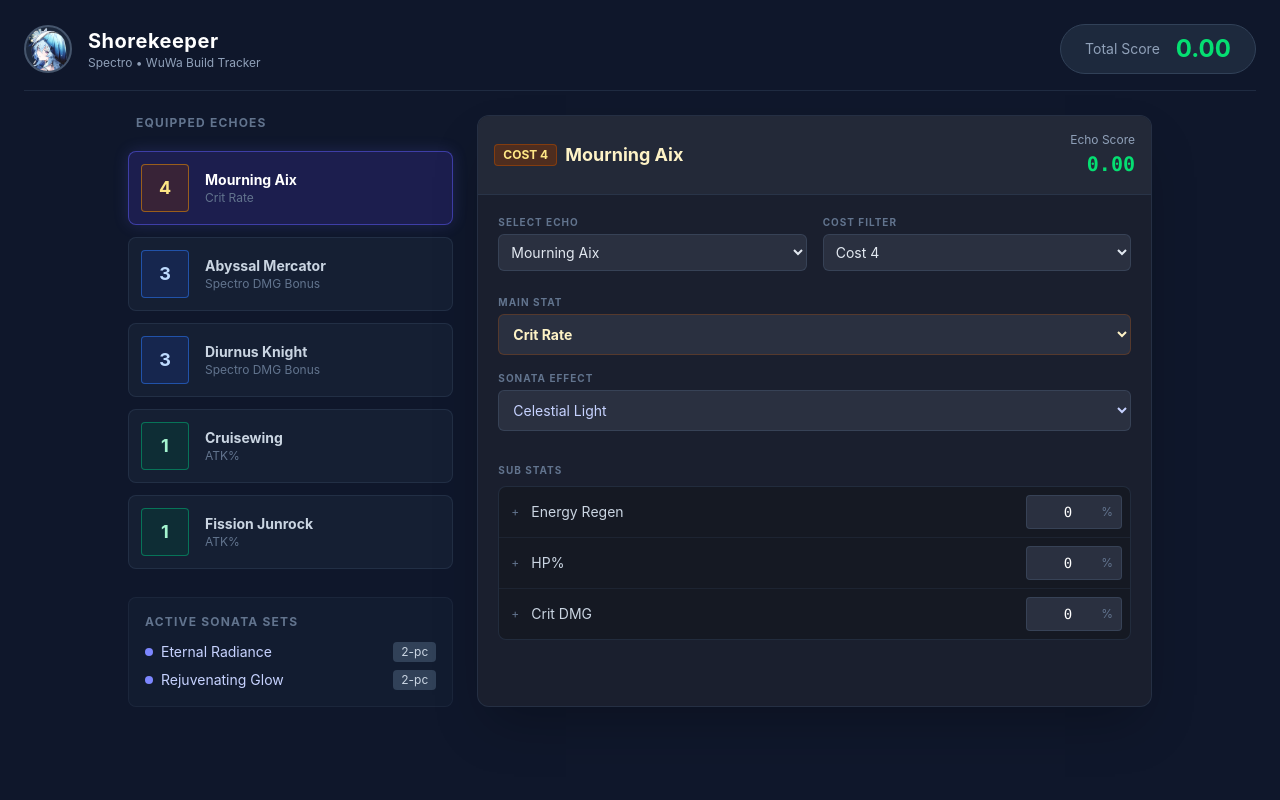
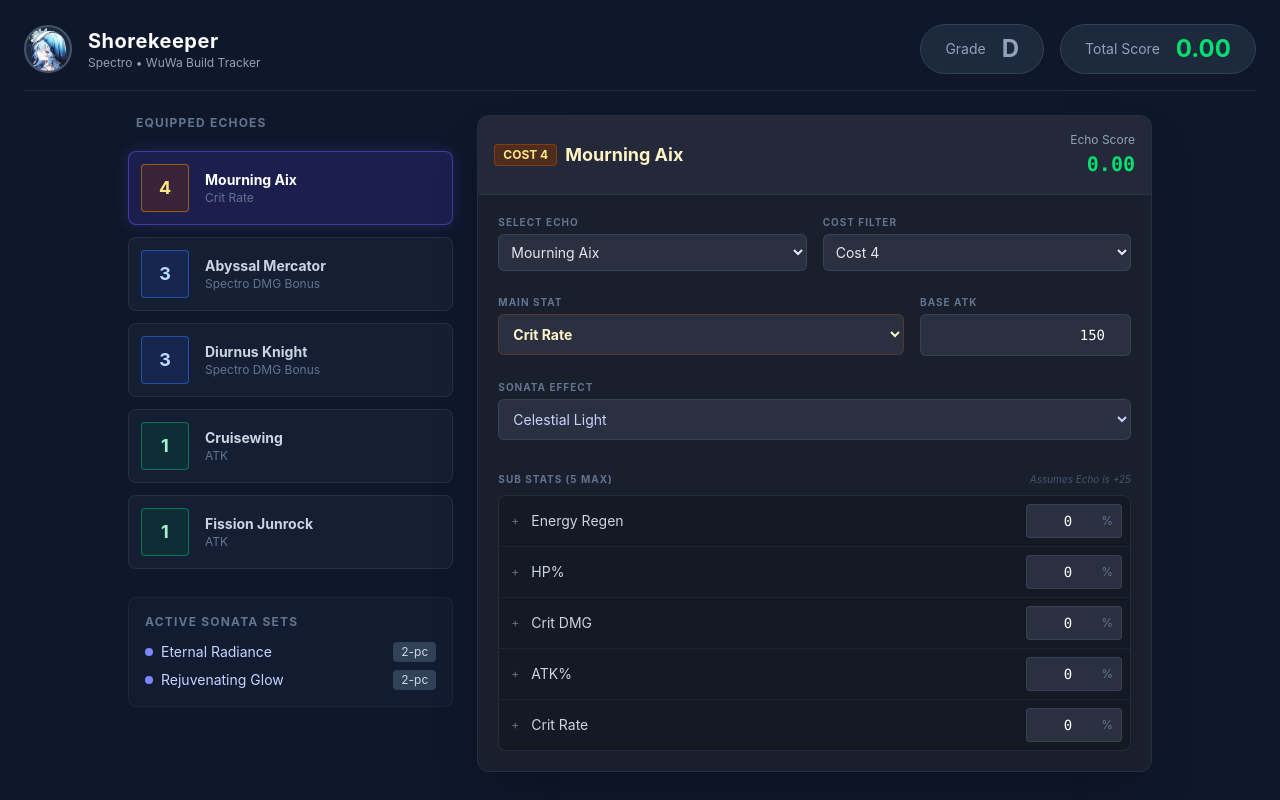
Before and after one commit to briansager/SolarisNexus, a React (Vite) app: page / in a window 1280 px wide. Built offline with nearby package versions, Linux system fonts and the light colour scheme.

Commit message:
Updating Echo Logic

```diff
--- a/src/App.tsx
+++ b/src/App.tsx
@@ -1,19 +1,27 @@
 import { useState } from 'react';
 import { charactersData } from './data';
-import { calculateBuildScore, getActiveSonataSets } from './scoring';
+import { calculateBuildScore, getActiveSonataSets, getScoreTier } from './scoring';
 import type { Echo } from './types';
 import shorekeeperIcon from './assets/shorekeeper-icon.png';
 import { sonataData } from './sonataData';
-import { echoDatabase } from './echoData'; // <-- Added this import
+import { echoDatabase } from './echoData';
 import EchoCard from './components/EchoCard';
 
-// Initial 5-Echo setup (4-3-3-1-1)
+// Initial 5-Echo setup with 5 sub-stats each
+const generateSubStats = () => [
+  { type: 'Energy Regen', value: 0 } as const,
+  { type: 'HP%', value: 0 } as const,
+  { type: 'Crit DMG', value: 0 } as const,
+  { type: 'ATK%', value: 0 } as const,
+  { type: 'Crit Rate', value: 0 } as const
+];
+
 const initialEchoes: Echo[] = [
-  { echoId: 'mourning-aix', cost: 4, setId: 'celestial-light', mainStat: 'Crit Rate', subStats: [{ type: 'Energy Regen', value: 0 }, { type: 'HP%', value: 0 }, { type: 'Crit DMG', value: 0 }] },
-  { echoId: 'abyssal-mercator', cost: 3, setId: 'eternal-radiance', mainStat: 'Spectro DMG Bonus', subStats: [{ type: 'Energy Regen', value: 0 }, { type: 'HP%', value: 0 }, { type: 'Crit DMG', value: 0 }] },
-  { echoId: 'diurnus-knight', cost: 3, setId: 'eternal-radiance', mainStat: 'Spectro DMG Bonus', subStats: [{ type: 'Energy Regen', value: 0 }, { type: 'HP%', value: 0 }, { type: 'Crit DMG', value: 0 }] },
-  { echoId: 'cruisewing', cost: 1, setId: 'rejuvenating-glow', mainStat: 'ATK%', subStats: [{ type: 'Energy Regen', value: 0 }, { type: 'HP%', value: 0 }, { type: 'Crit DMG', value: 0 }] },
-  { echoId: 'fission-junrock', cost: 1, setId: 'rejuvenating-glow', mainStat: 'ATK%', subStats: [{ type: 'Energy Regen', value: 0 }, { type: 'HP%', value: 0 }, { type: 'Crit DMG', value: 0 }] }
+  { echoId: 'mourning-aix', cost: 4, setId: 'celestial-light', mainStat: 'Crit Rate', flatAtk: 150, subStats: generateSubStats() },
+  { echoId: 'abyssal-mercator', cost: 3, setId: 'eternal-radiance', mainStat: 'Spectro DMG Bonus', flatAtk: 100, subStats: generateSubStats() },
+  { echoId: 'diurnus-knight', cost: 3, setId: 'eternal-radiance', mainStat: 'Spectro DMG Bonus', flatAtk: 100, subStats: generateSubStats() },
+  { echoId: 'cruisewing', cost: 1, setId: 'rejuvenating-glow', mainStat: 'ATK', subStats: generateSubStats() },
+  { echoId: 'fission-junrock', cost: 1, setId: 'rejuvenating-glow', mainStat: 'ATK', subStats: generateSubStats() }
 ];
 
 function App() {
@@ -23,6 +31,7 @@ function App() {
   const shorekeeper = charactersData[0];
   const totalScore = calculateBuildScore(echoes, shorekeeper.weights);
   const activeSets = getActiveSonataSets(echoes);
+  const tier = getScoreTier(totalScore);
 
   const handleEchoChange = (index: number, newEcho: Echo) => {
     const newEchoes = [...echoes];
@@ -33,7 +42,6 @@ function App() {
   return (
     <div className="min-h-screen bg-slate-900 text-slate-200 p-4 md:p-6 font-sans selection:bg-indigo-500/30">
 
-      {/* Top Header */}
       <header className="mb-6 flex flex-col md:flex-row justify-between items-center border-b border-slate-700/50 pb-4">
         <div className="flex items-center gap-4">
           <img src={shorekeeperIcon} alt="Shorekeeper" className="w-12 h-12 object-cover rounded-full border-2 border-slate-600 bg-slate-800" />
@@ -43,16 +51,20 @@ function App() {
           </div>
         </div>
 
-        <div className="mt-4 md:mt-0 bg-slate-800 px-6 py-2 rounded-full border border-slate-700 flex items-center gap-4">
-          <span className="text-sm text-slate-400">Total Score</span>
-          <span className="text-2xl font-bold text-green-400">{totalScore.toFixed(2)}</span>
+        <div className="mt-4 md:mt-0 flex gap-4">
+          <div className="bg-slate-800 px-6 py-2 rounded-full border border-slate-700 flex items-center gap-4">
+            <span className="text-sm text-slate-400">Grade</span>
+            <span className={`text-2xl font-bold ${tier.color}`}>{tier.label}</span>
+          </div>
+          <div className="bg-slate-800 px-6 py-2 rounded-full border border-slate-700 flex items-center gap-4">
+            <span className="text-sm text-slate-400">Total Score</span>
+            <span className="text-2xl font-bold text-green-400">{totalScore.toFixed(2)}</span>
+          </div>
         </div>
       </header>
 
-      {/* Main Layout Grid */}
       <main className="max-w-5xl mx-auto grid grid-cols-1 lg:grid-cols-12 gap-6">
 
-        {/* Left Sidebar - Echo Slots */}
         <div className="lg:col-span-4 flex flex-col gap-3">
           <h2 className="text-xs font-bold text-slate-500 uppercase tracking-widest mb-2 px-2">Equipped Echoes</h2>
 
@@ -64,10 +76,7 @@ function App() {
                 key={index}
                 onClick={() => setSelectedIndex(index)}
                 className={`flex items-center gap-4 p-3 rounded-lg border transition-all text-left
-                  ${isSelected
-                    ? 'bg-indigo-900/40 border-indigo-500/50 shadow-[0_0_15px_rgba(99,102,241,0.2)]'
-                    : 'bg-slate-800/50 border-slate-700/50 hover:bg-slate-800'
-                  }`}
+                  ${isSelected ? 'bg-indigo-900/40 border-indigo-500/50 shadow-[0_0_15px_rgba(99,102,241,0.2)]' : 'bg-slate-800/50 border-slate-700/50 hover:bg-slate-800'}`}
               >
                 <div className={`w-12 h-12 rounded flex items-center justify-center font-bold text-lg border
                   ${echo.cost === 4 ? 'bg-amber-900/30 border-amber-500/50 text-amber-200' :
@@ -77,16 +86,13 @@ function App() {
                   {echo.cost}
                 </div>
                 <div className="flex-1 overflow-hidden">
-                  <p className={`text-sm font-bold truncate ${isSelected ? 'text-white' : 'text-slate-300'}`}>
-                    {echoData?.name || 'Unknown Echo'}
-                  </p>
+                  <p className={`text-sm font-bold truncate ${isSelected ? 'text-white' : 'text-slate-300'}`}>{echoData?.name || 'Unknown Echo'}</p>
                   <p className="text-xs text-slate-500 truncate">{echo.mainStat}</p>
                 </div>
               </button>
             );
           })}
 
-          {/* Active Sets Panel */}
           <div className="mt-4 p-4 rounded-lg bg-slate-800/30 border border-slate-700/30">
             <h3 className="text-xs font-bold text-slate-500 uppercase tracking-widest mb-3">Active Sonata Sets</h3>
             <div className="flex flex-col gap-2">
@@ -100,20 +106,13 @@ function App() {
                   </div>
                 );
               })}
-              {activeSets.length === 0 && (
-                <span className="text-xs text-slate-500 italic">No active set bonuses</span>
-              )}
+              {activeSets.length === 0 && <span className="text-xs text-slate-500 italic">No active set bonuses</span>}
             </div>
           </div>
         </div>
 
-        {/* Right Detail Panel - EchoCard */}
         <div className="lg:col-span-8">
-          <EchoCard
-            echo={echoes[selectedIndex]}
-            index={selectedIndex}
-            onChange={handleEchoChange}
-          />
+          <EchoCard echo={echoes[selectedIndex]} index={selectedIndex} onChange={handleEchoChange} />
         </div>
       </main>
     </div>
--- a/src/components/EchoCard.tsx
+++ b/src/components/EchoCard.tsx
@@ -10,6 +10,8 @@ const ALL_STATS: StatType[] = [
   'Aero DMG Bonus', 'Glacio DMG Bonus', 'Fusion DMG Bonus', 'Electro DMG Bonus', 'Spectro DMG Bonus', 'Havoc DMG Bonus',
   'Basic Attack DMG Bonus', 'Heavy Attack DMG Bonus', 'Resonance Skill DMG Bonus', 'Resonance Liberation DMG Bonus'
 ];
+
+const COST_1_MAIN_STATS: StatType[] = ['ATK', 'HP', 'DEF'];
 
 interface EchoCardProps {
   echo: Echo;
@@ -28,7 +30,14 @@ export default function EchoCard({ echo, index, onChange }: EchoCardProps) {
   const handleCostChange = (newCost: 1 | 3 | 4) => {
     const firstEchoOfCost = echoDatabase.find(e => e.cost === newCost);
     if (firstEchoOfCost) {
-      onChange(index, { ...echo, cost: newCost, echoId: firstEchoOfCost.id, setId: firstEchoOfCost.sonataSets[0] || '' });
+      onChange(index, {
+        ...echo,
+        cost: newCost,
+        echoId: firstEchoOfCost.id,
+        setId: firstEchoOfCost.sonataSets[0] || '',
+        mainStat: newCost === 1 ? 'ATK' : 'Crit Rate',
+        flatAtk: newCost === 1 ? undefined : 100
+      });
     }
   };
 
@@ -37,9 +46,8 @@ export default function EchoCard({ echo, index, onChange }: EchoCardProps) {
     onChange(index, { ...echo, echoId: newEchoId, setId: newEchoData?.sonataSets[0] || '' });
   };
 
-  const handleMainStatChange = (newStat: StatType) => {
-    onChange(index, { ...echo, mainStat: newStat });
-  };
+  const handleMainStatChange = (newStat: StatType) => onChange(index, { ...echo, mainStat: newStat });
+  const handleFlatAtkChange = (val: string) => onChange(index, { ...echo, flatAtk: parseFloat(val) || 0 });
 
   const handleSubStatChange = (subIndex: number, field: keyof SubStat, newValue: string | number) => {
     const newSubStats = [...echo.subStats];
@@ -47,10 +55,11 @@ export default function EchoCard({ echo, index, onChange }: EchoCardProps) {
     onChange(index, { ...echo, subStats: newSubStats });
   };
 
+  const mainStatsList = echo.cost === 1 ? COST_1_MAIN_STATS : ALL_STATS.filter(s => !COST_1_MAIN_STATS.includes(s));
+
   return (
     <div className="bg-[#1a1f2e] rounded-xl border border-slate-700/50 shadow-2xl overflow-hidden flex flex-col h-full">
 
-      {/* Header Section (Gold accents) */}
       <div className="bg-[#232938] p-4 border-b border-slate-700/50 flex justify-between items-center">
         <div>
           <h2 className="text-lg font-bold text-amber-100 flex items-center gap-2">
@@ -68,7 +77,6 @@ export default function EchoCard({ echo, index, onChange }: EchoCardProps) {
 
       <div className="p-5 flex-1 flex flex-col gap-6">
 
-        {/* Top Controls (Selectors) */}
         <div className="grid grid-cols-1 sm:grid-cols-2 gap-4">
           <div>
             <label className="text-[10px] text-slate-500 font-bold uppercase tracking-widest block mb-1">Select Echo</label>
@@ -94,17 +102,31 @@ export default function EchoCard({ echo, index, onChange }: EchoCardProps) {
           </div>
         </div>
 
-        {/* Main Stat & Set Selection */}
-        <div className="space-y-4">
-          <div>
+        {/* Main Stats Row */}
+        <div className="flex gap-4">
+          <div className="flex-1">
             <label className="text-[10px] text-slate-500 font-bold uppercase tracking-widest block mb-1">Main Stat</label>
             <select
               value={echo.mainStat}
               onChange={(e) => handleMainStatChange(e.target.value as StatType)}
               className="w-full bg-[#2a3040] text-amber-100 font-bold text-sm rounded-md p-2.5 border border-amber-700/30 outline-none focus:border-amber-500"
             >
-              {ALL_STATS.map(stat => <option key={stat} value={stat}>{stat}</option>)}
+              {mainStatsList.map(stat => <option key={stat} value={stat}>{stat}</option>)}
             </select>
+          </div>
+
+          {/* Fixed ATK for Cost 3 & 4 */}
+          {echo.cost !== 1 && (
+            <div className="w-1/3">
+              <label className="text-[10px] text-slate-500 font-bold uppercase tracking-widest block mb-1">Base ATK</label>
+              <input
+                type="number"
+                value={echo.flatAtk || 0}
+                onChange={(e) => handleFlatAtkChange(e.target.value)}
+                className="w-full bg-[#2a3040] text-sm text-white rounded-md p-2.5 border border-slate-600/50 outline-none focus:border-indigo-400 font-mono text-right"
+              />
+            </div>
+          )}
         </div>
 
         <div>
@@ -117,11 +139,12 @@ export default function EchoCard({ echo, index, onChange }: EchoCardProps) {
             {validSonataSets.map(set => <option key={set.id} value={set.id}>{set.name}</option>)}
           </select>
         </div>
+
+        <div className="mt-2">
+          <div className="flex justify-between items-end mb-2">
+             <label className="text-[10px] text-slate-500 font-bold uppercase tracking-widest block">Sub Stats (5 Max)</label>
+             <span className="text-[10px] text-slate-600 italic">Assumes Echo is +25</span>
           </div>
-
-        {/* Substats List */}
-        <div className="mt-2">
-          <label className="text-[10px] text-slate-500 font-bold uppercase tracking-widest block mb-2">Sub Stats</label>
           <div className="bg-[#151923] rounded-lg border border-slate-700/50 divide-y divide-slate-700/30">
             {echo.subStats.map((stat, i) => (
               <div key={i} className="flex items-center gap-2 p-2 hover:bg-[#1f2433] transition-colors">
@@ -148,7 +171,6 @@ export default function EchoCard({ echo, index, onChange }: EchoCardProps) {
             ))}
           </div>
         </div>
-
       </div>
     </div>
   );
--- a/src/scoring.ts
+++ b/src/scoring.ts
@@ -1,20 +1,28 @@
 import type { Echo, StatWeights } from './types';
 
 export function calculateEchoScore(echo: Echo, weights: StatWeights): number {
-  return echo.subStats.reduce((total, subStat) => {
+  // 1. Calculate Main Stat (Cost 1 only, since Cost 3/4 main stats are % based)
+  let total = 0;
+
+  // 2. Calculate Sub-stats
+  const subStatScore = echo.subStats.reduce((acc, subStat) => {
     const weight = weights[subStat.type] || 0;
-    return total + (subStat.value * weight);
+    return acc + (subStat.value * weight);
   }, 0);
+
+  // 3. Add Flat ATK (Cost 3 & 4 base ATK)
+  // We use `weights['ATK'] || 0` to satisfy TypeScript strict mode
+  const flatAtkScore = echo.flatAtk ? echo.flatAtk * (weights['ATK'] || 0) : 0;
+
+  return total + subStatScore + flatAtkScore;
 }
 
-// NEW: Calculate total score of the whole build
 export function calculateBuildScore(echoes: Echo[], weights: StatWeights): number {
   return echoes.reduce((total, echo) => {
     return total + calculateEchoScore(echo, weights);
   }, 0);
 }
 
-// NEW: Check for active Sonata Sets (returns set IDs that have 2 or 5 pieces)
 export function getActiveSonataSets(echoes: Echo[]): { setId: string, pieces: number }[] {
   const setCounts: Record<string, number> = {};
 
@@ -25,6 +33,18 @@ export function getActiveSonataSets(echoes: Echo[]): { setId: string, pieces: nu
   });
 
   return Object.entries(setCounts)
-    .filter(([_, count]) => count >= 2)
+    // FIXED: Added curly braces {} around the return statement
+    .filter(([_, count]) => {
+      return count >= 2;
+    })
     .map(([setId, count]) => ({ setId, pieces: count }));
 }
+
+// Grade the score
+export function getScoreTier(score: number): { label: string, color: string } {
+  if (score >= 200) return { label: 'S', color: 'text-yellow-400' };
+  if (score >= 150) return { label: 'A', color: 'text-purple-400' };
+  if (score >= 100) return { label: 'B', color: 'text-blue-400' };
+  if (score >= 50) return { label: 'C', color: 'text-green-400' };
+  return { label: 'D', color: 'text-slate-400' };
+}
--- a/src/types.ts
+++ b/src/types.ts
@@ -14,7 +14,8 @@ export interface Echo {
   cost: 1 | 3 | 4;
   setId: string;
   mainStat: StatType;
-  subStats: SubStat[];
+  flatAtk?: number; // NEW: For Cost 3 & 4 base ATK
+  subStats: SubStat[]; // Will now hold 5 sub-stats
 }
 
 export type StatWeights = {
```
Lines whose indentation alone changed are shown as unchanged.
